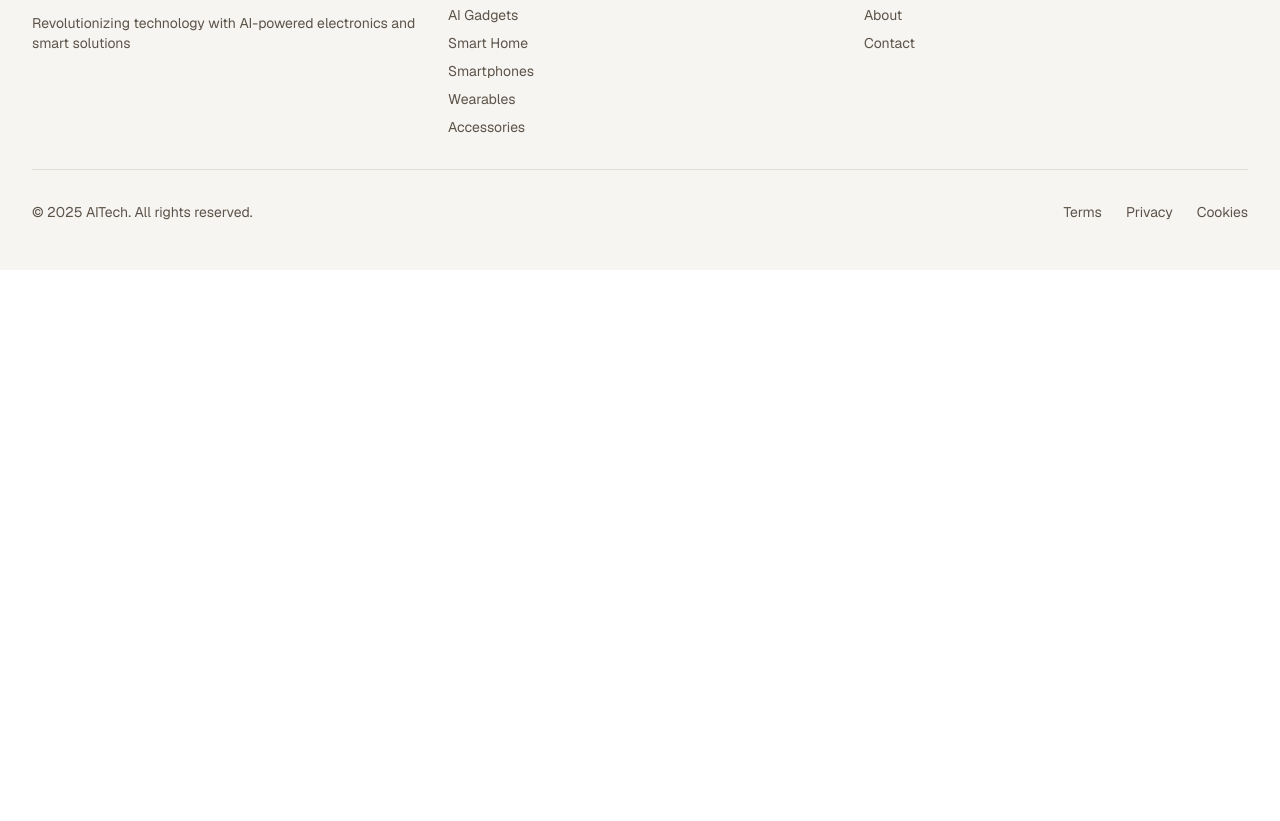
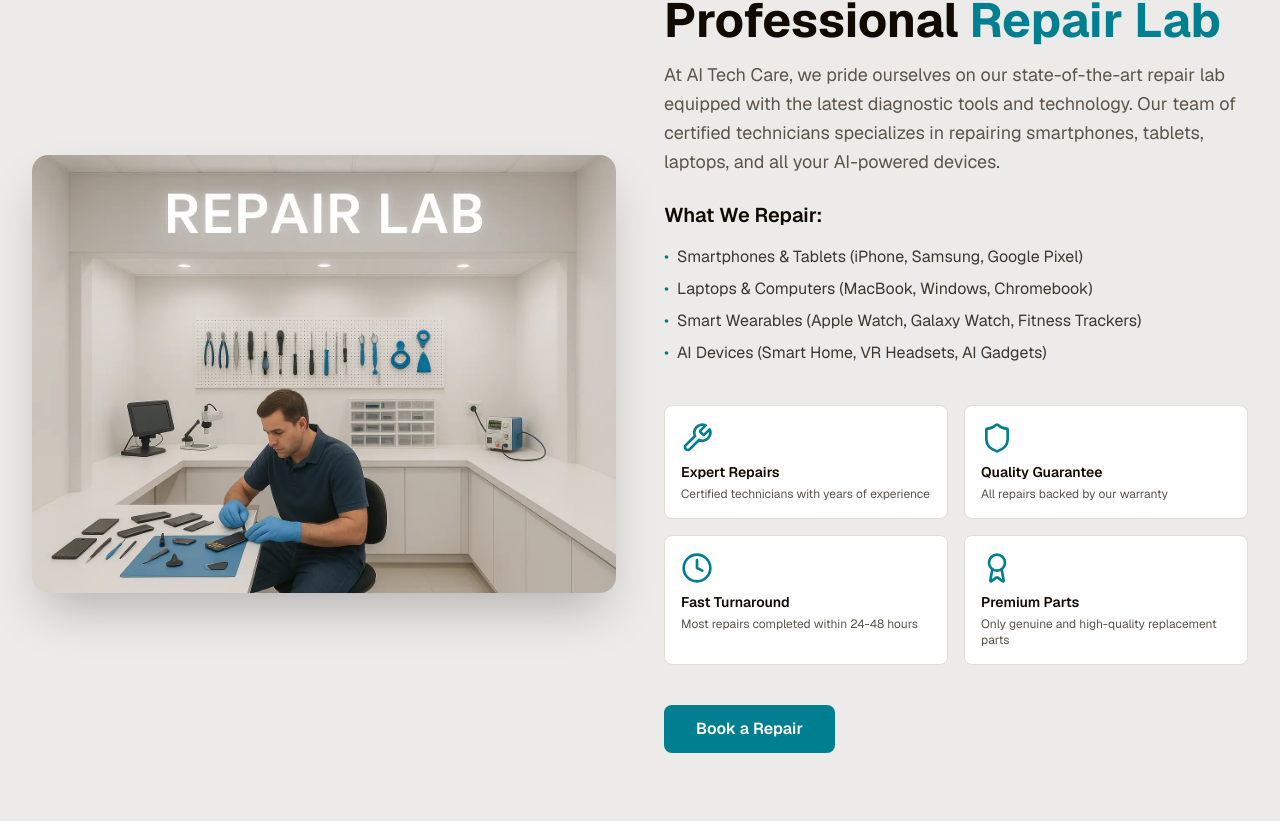
Before and after one commit to abdullasajid/aitechcare, a Next.js app: page / in a window 1280 px wide. Shown: the part 5479-6300 px from the top of the page. Before the commit the page ends 5749 px from the top, so only its background shows below. Built offline with nearby package versions, Linux system fonts and the light colour scheme.

Commit message:
update plz

```diff
--- a/app/page.tsx
+++ b/app/page.tsx
@@ -6,6 +6,7 @@ import AIProducts from "@/components/ai-products";
 import Smartphones from "@/components/smartphones";
 import AIWearables from "@/components/ai-wearables";
 import Accessories from "@/components/ai-accessories";
+import RepairLab from "@/components/repair-lab";
 import Footer from "@/components/footer";
 
 export default function Home() {
@@ -18,6 +19,7 @@ export default function Home() {
       <Smartphones />
       <AIWearables />
       <Accessories />
+      <RepairLab />
       <Footer />
     </main>
   );
--- /dev/null
+++ b/components/repair-lab.tsx
@@ -0,0 +1,115 @@
+"use client";
+
+import Image from "next/image";
+import { Wrench, Shield, Clock, Award } from "lucide-react";
+
+export default function RepairLab() {
+  const features = [
+    {
+      icon: Wrench,
+      title: "Expert Repairs",
+      description: "Certified technicians with years of experience",
+    },
+    {
+      icon: Shield,
+      title: "Quality Guarantee",
+      description: "All repairs backed by our warranty",
+    },
+    {
+      icon: Clock,
+      title: "Fast Turnaround",
+      description: "Most repairs completed within 24-48 hours",
+    },
+    {
+      icon: Award,
+      title: "Premium Parts",
+      description: "Only genuine and high-quality replacement parts",
+    },
+  ];
+
+  return (
+    <section id="repair-lab" className="py-20 px-4 sm:px-6 lg:px-8 bg-muted/30">
+      <div className="max-w-7xl mx-auto">
+        <div className="grid md:grid-cols-2 gap-12 items-center">
+          {/* Image Section */}
+          <div className="relative aspect-[4/3] rounded-2xl overflow-hidden shadow-2xl">
+            <Image
+              src="/repair_lab.webp"
+              alt="AI Tech Care Repair Lab"
+              fill
+              className="object-cover"
+              priority
+            />
+          </div>
+
+          {/* Content Section */}
+          <div className="space-y-6">
+            <div>
+              <h2 className="text-4xl md:text-5xl font-bold text-foreground mb-4">
+                Professional <span className="text-accent">Repair Lab</span>
+              </h2>
+              <p className="text-lg text-muted-foreground leading-relaxed">
+                At AI Tech Care, we pride ourselves on our state-of-the-art
+                repair lab equipped with the latest diagnostic tools and
+                technology. Our team of certified technicians specializes in
+                repairing smartphones, tablets, laptops, and all your AI-powered
+                devices.
+              </p>
+            </div>
+
+            <div className="space-y-4">
+              <h3 className="text-xl font-semibold text-foreground">
+                What We Repair:
+              </h3>
+              <ul className="space-y-2 text-foreground/80">
+                <li className="flex items-start">
+                  <span className="text-accent mr-2">•</span>
+                  Smartphones & Tablets (iPhone, Samsung, Google Pixel)
+                </li>
+                <li className="flex items-start">
+                  <span className="text-accent mr-2">•</span>
+                  Laptops & Computers (MacBook, Windows, Chromebook)
+                </li>
+                <li className="flex items-start">
+                  <span className="text-accent mr-2">•</span>
+                  Smart Wearables (Apple Watch, Galaxy Watch, Fitness Trackers)
+                </li>
+                <li className="flex items-start">
+                  <span className="text-accent mr-2">•</span>
+                  AI Devices (Smart Home, VR Headsets, AI Gadgets)
+                </li>
+              </ul>
+            </div>
+
+            {/* Features Grid */}
+            <div className="grid grid-cols-2 gap-4 pt-4">
+              {features.map((feature, index) => (
+                <div
+                  key={index}
+                  className="bg-card border border-border rounded-lg p-4 hover:border-accent/50 transition"
+                >
+                  <feature.icon className="h-8 w-8 text-accent mb-2" />
+                  <h4 className="text-sm font-semibold text-foreground mb-1">
+                    {feature.title}
+                  </h4>
+                  <p className="text-xs text-muted-foreground">
+                    {feature.description}
+                  </p>
+                </div>
+              ))}
+            </div>
+
+            <div className="pt-4">
+              <a
+                href="/contact"
+                className="inline-block bg-accent hover:bg-accent/90 text-white font-semibold py-3 px-8 rounded-lg transition duration-300"
+              >
+                Book a Repair
+              </a>
+            </div>
+          </div>
+        </div>
+      </div>
+    </section>
+  );
+}
```
Also changed, not shown: public/repair_lab.webp (added).
